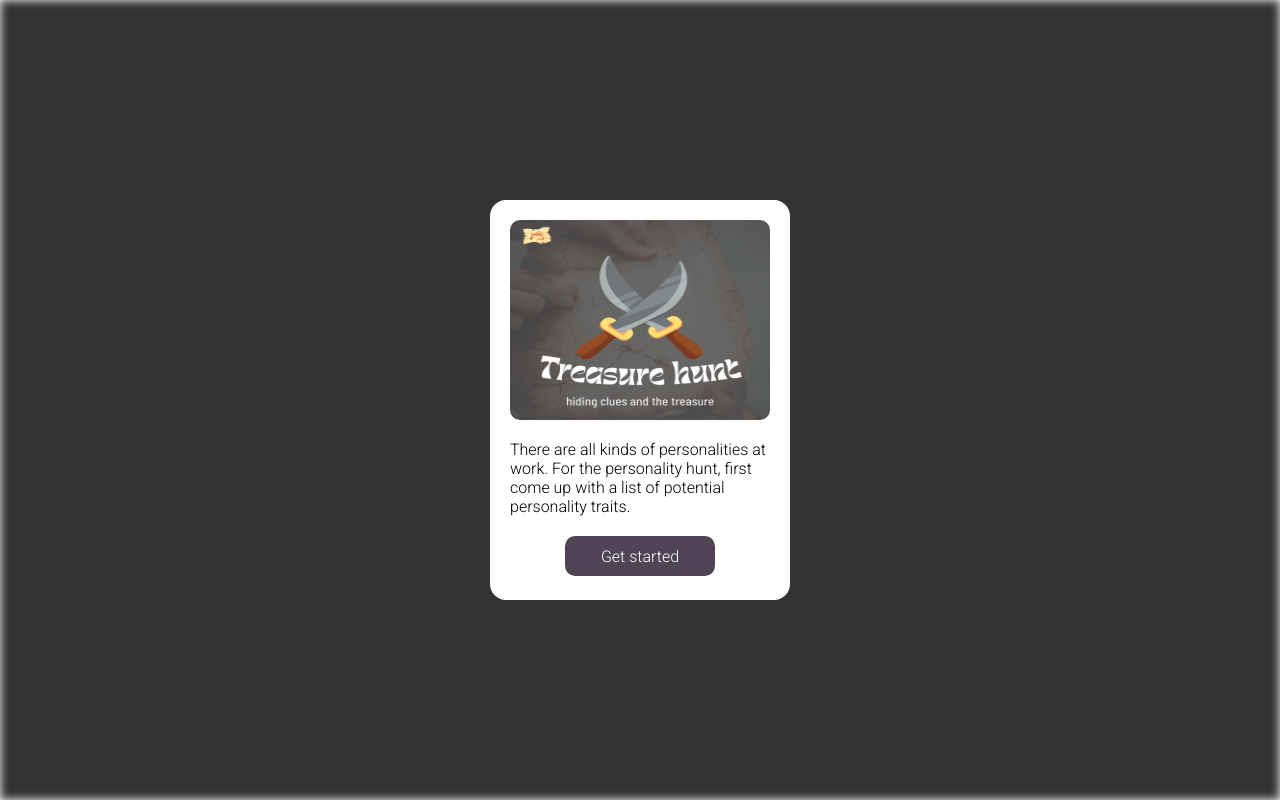
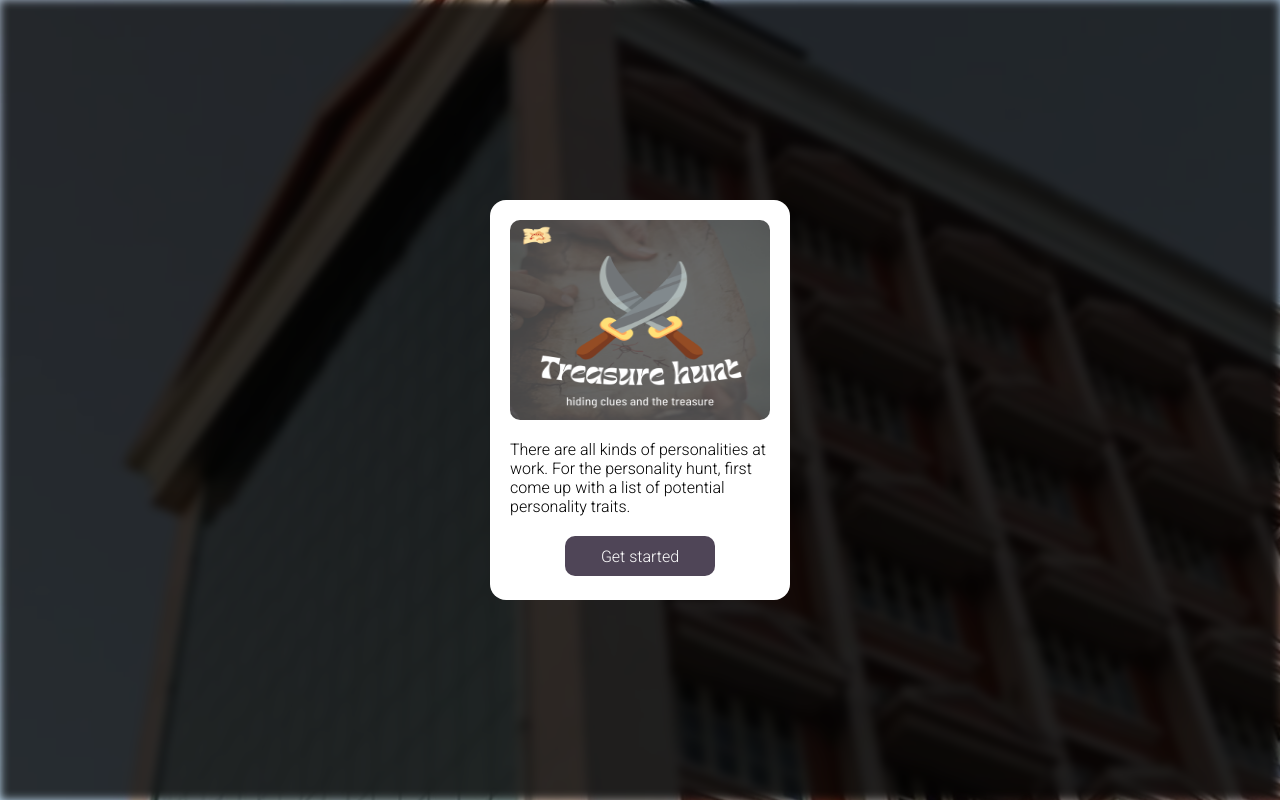
Before and after one commit to Aibaljose2004/inspire, a plain HTML site: page index.html in a window 1280 px wide. Drawn offline with Linux system fonts and the light colour scheme.

Commit message:
Update style.css

```diff
--- a/style.css
+++ b/style.css
@@ -8,7 +8,7 @@
 }
 body{
     height: 100vh;
-    background-image: url("assets/home.jpg");
+    background-image: url("home.jpg");
     background-size: cover;
     background-position: center center;
     backdrop-filter: blur(5px) brightness(0.2);
```
